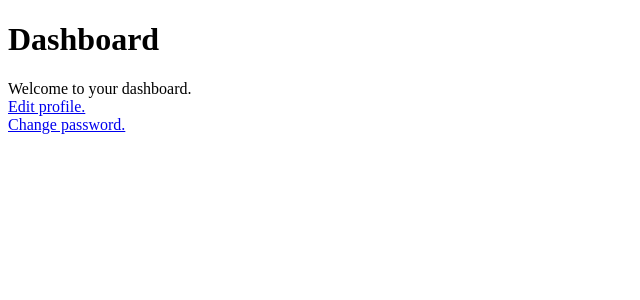
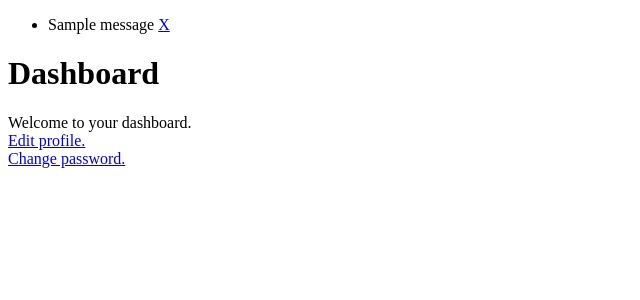
Before and after one commit to rewenset/shminsta, a Django app: page /account/ in a window 1280 px wide. Shown: the part 130-430 px from the top of the page, without its empty margins (0-640 px from the left). Run offline with Django 3.2, Linux system fonts and the light colour scheme; a user stored in the database is signed in; tables that the repository leaves empty hold one stand-in row (values such as "Sample post"); one stand-in notice (Sample message) is shown.

Commit message:
Added messages after editing profile

```diff
--- a/shminsta/account/templates/base.html
+++ b/shminsta/account/templates/base.html
@@ -36,6 +36,17 @@
     </span>
 </div>
 
+{% if messages %}
+    <ul class="messages">
+        {% for message in messages %}
+            <li class="{{ message.tag }}">
+                {{ message|safe }}
+                <a href="#" class="close">X</a>
+            </li>
+        {% endfor %}
+    </ul>
+{% endif %}
+
 <div id="content">
     {% block content %}
     {% endblock %}
--- a/shminsta/account/views.py
+++ b/shminsta/account/views.py
@@ -2,6 +2,7 @@ from django.shortcuts import render
 from django.http import HttpResponse
 from django.contrib.auth import authenticate, login
 from django.contrib.auth.decorators import login_required
+from django.contrib import messages
 
 from .models import Profile
 from .forms import LoginForm, UserRegistrationForm, UserEditForm, ProfileEditForm
@@ -64,6 +65,9 @@ def edit(request):
         if user_form.is_valid() and profile_form.is_valid():
             user_form.save()
             profile_form.save()
+            messages.success(request, 'Profile updates successfully')
+        else:
+            messages.error(request, 'Error updating your profile')
     else:
         user_form = UserEditForm(instance=request.user)
         profile_form = ProfileEditForm(instance=request.user.profile)
--- a/shminsta/shminsta/settings.py
+++ b/shminsta/shminsta/settings.py
@@ -32,7 +32,7 @@ INSTALLED_APPS = (
     'django.contrib.auth',
     'django.contrib.contenttypes',
     'django.contrib.sessions',
-    'django.contrib.messages',
+    'django.contrib.messages',  # allows to display one-time notification.
     'django.contrib.staticfiles',
     'account',
     'django.contrib.admin',
```
